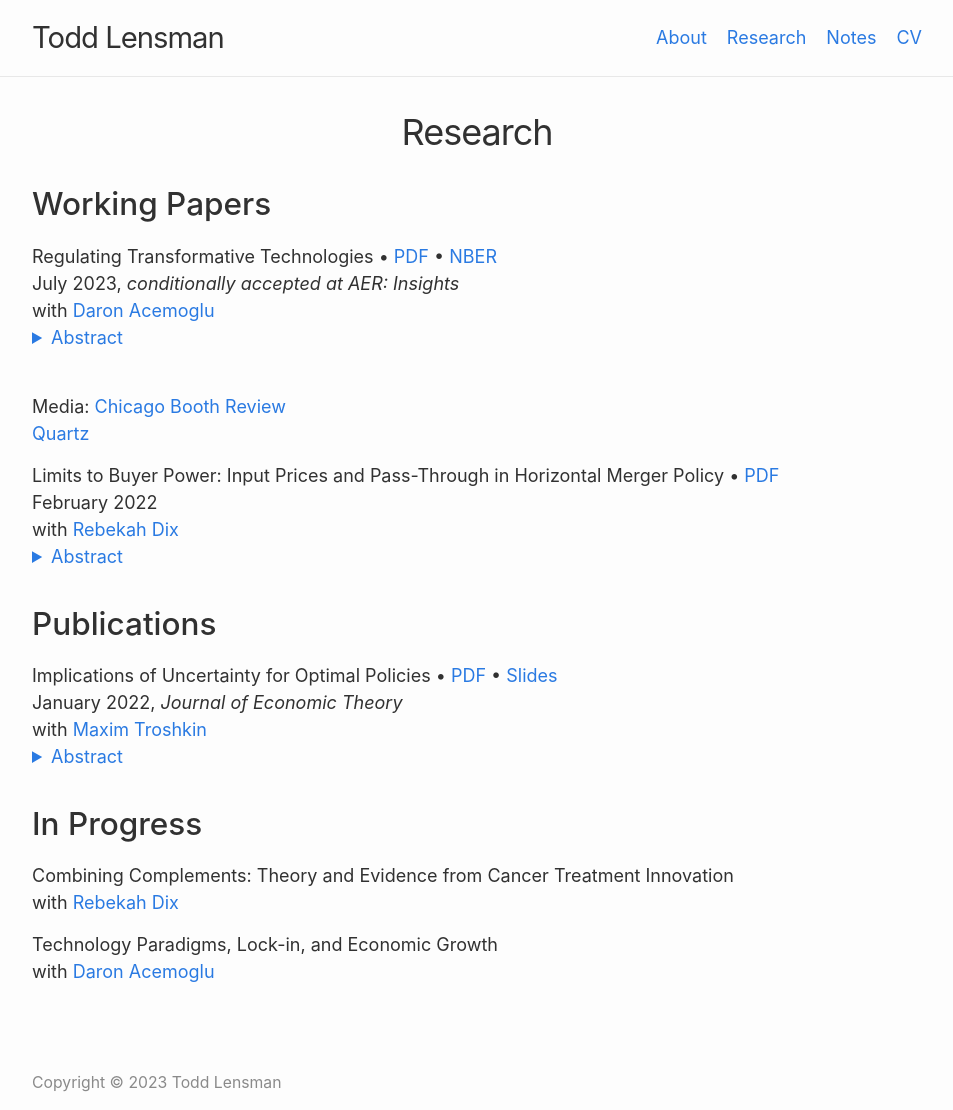
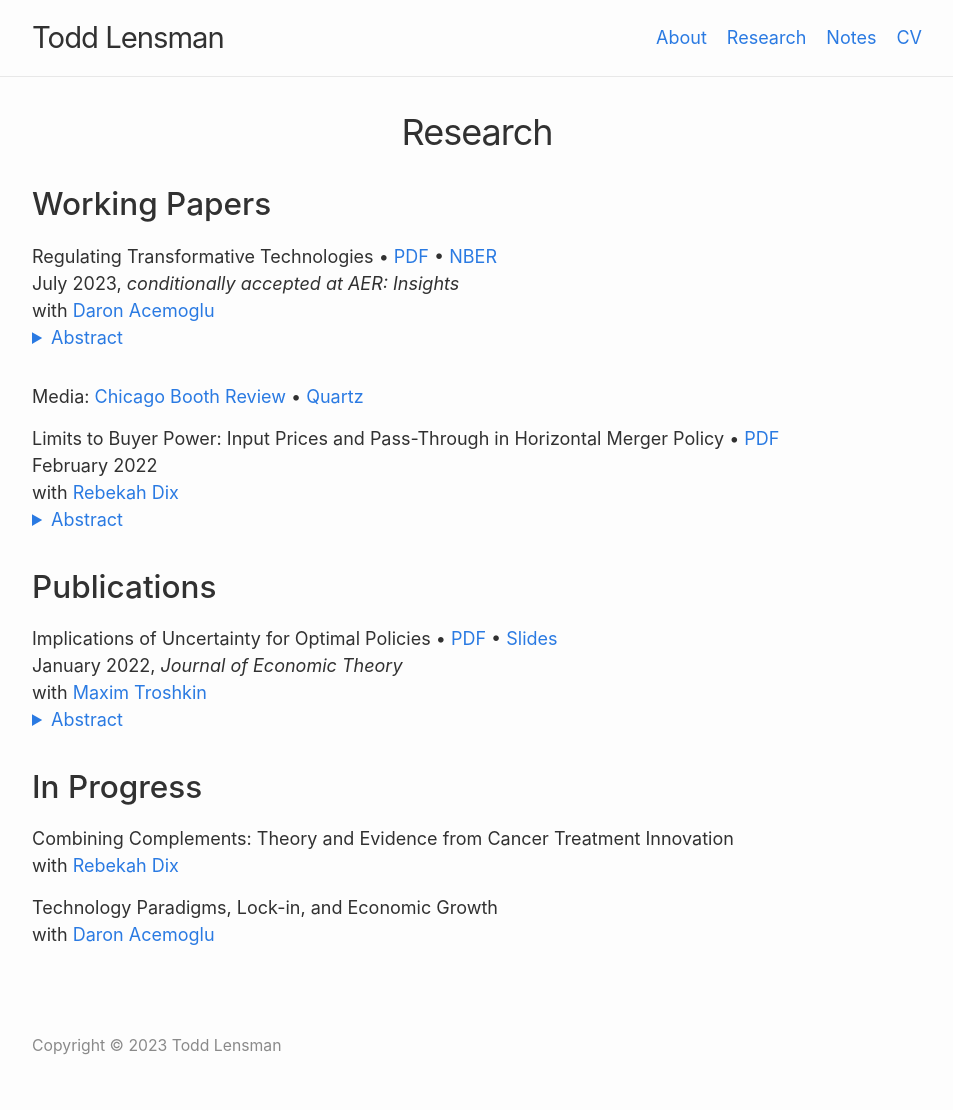
Before and after one commit to talensman/talensman.github.io, a Jekyll site: the page built from research.md, in a window 1280 px wide. Shown: the whole page, without its empty margins (163-1116 px from the left). Built offline with Jekyll 4.4.1, drawn with Linux system fonts in a browser that asks for light colours; after the commit the page ends 1073 px from its top, so only the background shows below that.

Commit message:
Update research.md

```diff
--- a/research.md
+++ b/research.md
@@ -11,13 +11,13 @@ permalink: /research/
 Regulating Transformative Technologies • <a href="/files/research/tech-reg-revise.pdf">PDF</a> • <a href="https://www.nber.org/papers/w31461?utm_campaign=ntwh&utm_medium=email&utm_source=ntwg27" target="_blank">NBER</a><br>
 July 2023, *conditionally accepted at AER: Insights*<br>
 with <a href="https://economics.mit.edu/people/faculty/daron-acemoglu" target="_blank">Daron Acemoglu</a><br>
-<details style="margin-bottom: 15px; margin-top: -15px">
+<details style="margin-bottom: 5px; margin-top: -15px">
 	<summary style="color: #2a7ae2">Abstract</summary>
 
 	Transformative technologies like generative artificial intelligence promise to accelerate productivity growth across many sectors, but they also present new risks from potential misuse. We develop a multi-sector technology adoption model to study the optimal regulation of transformative technologies when society can learn about these risks over time. Socially optimal adoption is gradual and convex. If social damages are proportional to the productivity gains from the new technology, a higher growth rate leads to slower optimal adoption. Equilibrium adoption is inefficient when firms do not internalize all social damages, and sector-independent regulation is helpful but generally not sufficient to restore optimality.
 
 </details><br>
-Media: <a href="https://www.chicagobooth.edu/review/ai-is-going-disrupt-labor-market-it-doesnt-have-destroy-it" target="_blank">Chicago Booth Review</a><br> <a href="https://qz.com/the-economic-case-for-slowing-down-ai-1850627827" target="_blank">Quartz</a><br>
+Media: <a href="https://www.chicagobooth.edu/review/ai-is-going-disrupt-labor-market-it-doesnt-have-destroy-it" target="_blank">Chicago Booth Review</a> • <a href="https://qz.com/the-economic-case-for-slowing-down-ai-1850627827" target="_blank">Quartz</a><br>
 
 
 Limits to Buyer Power: Input Prices and Pass-Through in Horizontal Merger Policy • <a href="/files/research/ipp3.pdf">PDF</a><br>
```
